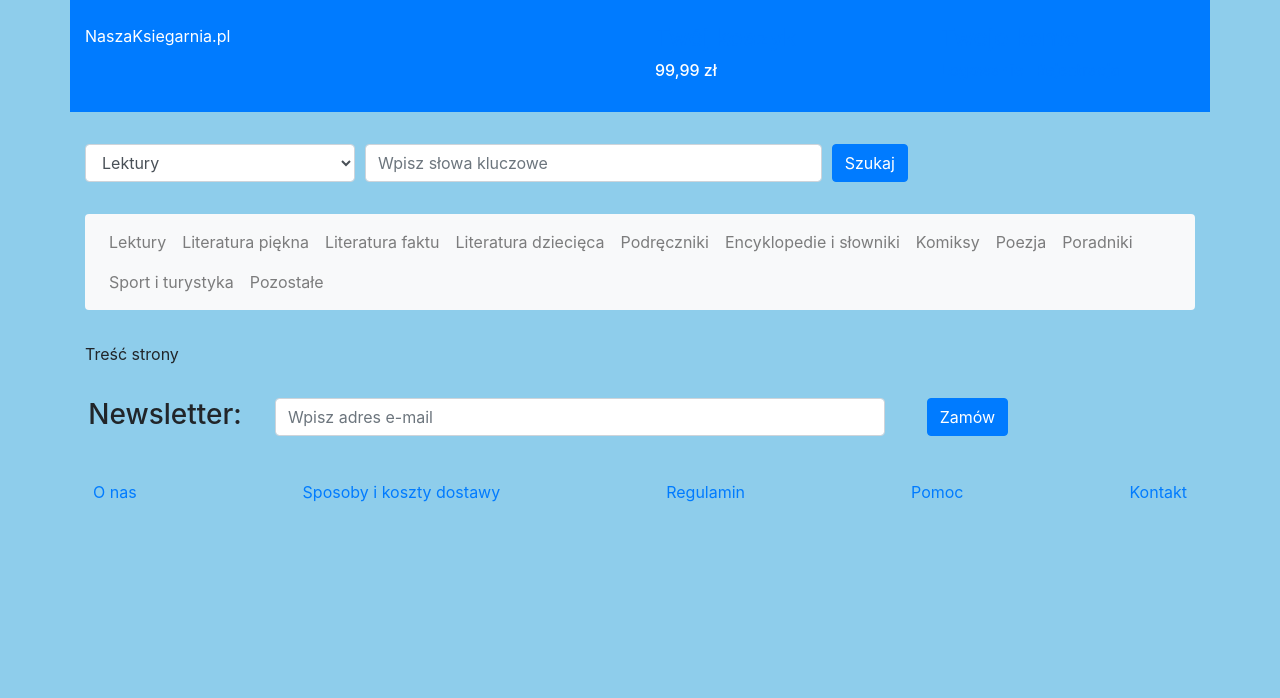
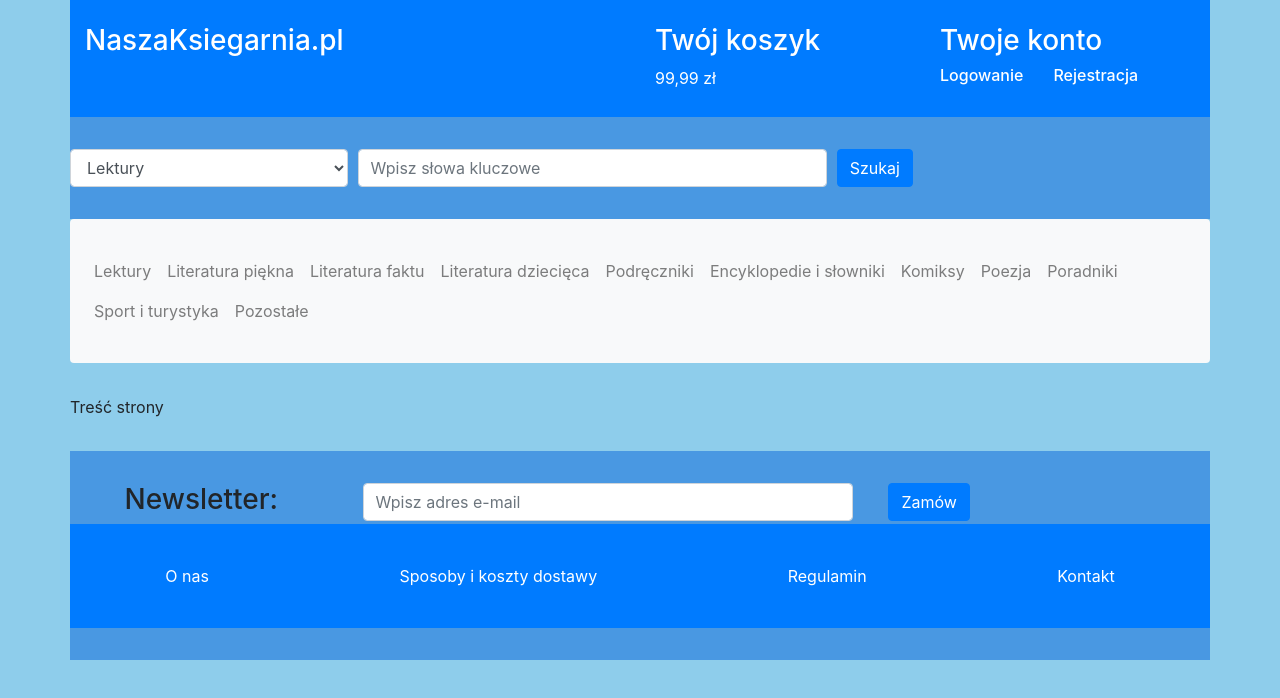
Before and after one commit to marcin-szczepanski/TAS2017, an Angular app in the folder Ksiegarnia/: page / in a window 1280 px wide. Shown: the top 698 px of the page. Built offline with nearby package versions, Linux system fonts and the light colour scheme.

Commit message:
Add some reponsiveness

```diff
--- a/Ksiegarnia/src/app/app.component.css
+++ b/Ksiegarnia/src/app/app.component.css
@@ -1,8 +1,37 @@
+.paddings {
+  padding-top: 2rem;
+  padding-bottom: 2rem;
+}
+
 .margins {
-  margin-top: 2rem;
-  margin-bottom: 2rem;
+  margin-left: -15px;
+  margin-right: -15px;
 }
 
 .btn {
   cursor: pointer;
 }
+
+.text-white {
+  color: rgb(255, 255, 255);
+}
+
+.noUnderline:hover {
+  text-decoration: none;
+  transition: 500ms;
+  color: rgb(199, 199, 199) !important;
+}
+
+.background {
+  background-color: #4998E2;
+}
+
+@media screen and (max-width: 576px) {
+  .min {
+    margin-bottom: 1rem;
+  }
+
+  .no-flex {
+    display: block;
+  }
+}
--- a/Ksiegarnia/src/app/app.component.html
+++ b/Ksiegarnia/src/app/app.component.html
@@ -1,23 +1,24 @@
 <div class="container">
   <header class="pt-4 pb-4 row bg-primary text-white">
     <div class="logo col-sm-6">
-      <a href="" class="text-white">NaszaKsiegarnia.pl</a>
+      <h3><a href="" class="noUnderline text-white">NaszaKsiegarnia.pl</a></h3>
     </div>
-    <div class="basket col-sm-3">
-      <a href=""><h4>Twój koszyk</h4></a>
-      <h6>99,99 zł</h6>
+    <div class="basket col-sm-3 col-6">
+      <h3><a href="" class="noUnderline text-white">Twój koszyk</a></h3>
+      <a href="" class="noUnderline text-white">99,99 zł</a>
     </div>
-    <div class="your-profile col-sm-3">
-      <a href=""><h4>Twoje konto</h4></a>
+    <div class="your-profile col-sm-3 col-6">
+      <h3><a href="" class="noUnderline text-white">Twoje konto</a></h3>
       <div class="hgroup row">
-        <a href="" class="col-xl-4 col-lg-5 col-md-6"><h6>Logowanie</h6></a>
-        <a href="" class="col-xl-4 col-lg-5 col-md-6"><h6>Rejestracja</h6></a>
+        <h6><a href="" class="noUnderline col-xl-4 col-lg-5 col-md-6 text-white">Logowanie</a></h6>
+        <h6><a href="" class="noUnderline col-xl-4 col-lg-5 col-md-6 text-white">Rejestracja</a></h6>
       </div>
     </div>
   </header>
-  <form action="/" method="post" class="margins">
+  <div class="background">
+  <form action="/" method="post" class="paddings margins background">
     <div class="form-row align-items-center">
-      <div class="col-md-3">
+      <div class="col-md-3 col-sm-3 min">
         <select name="category" class="form-control">
           <option>Lektury</option>
           <option>Literatura piękna</option>
@@ -32,15 +33,15 @@
           <option>Pozostałe</option>
         </select>
       </div>
-      <div class="col-md-5">
+      <div class="col-md-5 col-sm-5 min">
         <input type="text" class="form-control" name="keywords" placeholder="Wpisz słowa kluczowe" />
       </div>
-      <div class="col-md-3">
+      <div class="col-md-3 col-sm-3 min">
         <button class="btn btn-primary">Szukaj</button>
       </div>
     </div>
   </form>
-  <nav class="margins navbar navbar-expand navbar-light bg-light rounded">
+  <nav class="paddings margins navbar navbar-expand navbar-light bg-light rounded background">
       <div class="collapse navbar-collapse" id="navbarNav">
         <ul class="navbar-nav row mx-auto">
           <li class="nav-item">
@@ -79,29 +80,29 @@
         </ul>
       </div>
     </nav>
-  <section class="margins">
+  </div>
+  <section class="paddings margins">
     Treść strony
   </section>
-  <footer class="margins">
+  <footer class="paddings margins background">
     <div class="row" style="text-align: center;">
-      <h3 class="newsletter col-md-2">Newsletter: </h3>
+      <h3 class="newsletter col-md-3 col-sm-4">Newsletter: </h3>
       <form action="/" method="post" class="col">
         <div class="form-row align-items-center">
-          <div class="col-md-8">
+          <div class="col-md-7 col-sm-6 min">
             <input type="text" class="form-control" id="newsletter" name="subscriber" placeholder="Wpisz adres e-mail" />
           </div>
-          <div class="col-md-2">
+          <div class="col-md-2 col-sm-2 min">
             <button type="submit" class="btn btn-primary">Zamów</button>
           </div>
         </div>
       </form>
     </div>
-    <div class="info-pages d-flex justify-content-between margins">
-      <a href="" class="p-2">O nas</a>
-      <a href="" class="p-2">Sposoby i koszty dostawy</a>
-      <a href="" class="p-2">Regulamin</a>
-      <a href="" class="p-2">Pomoc</a>
-      <a href="" class="p-2">Kontakt</a>
+    <div class="info-pages d-flex flex-wrap justify-content-around paddings bg-primary min">
+      <a href="" class="p-2 text-white">O&nbsp;nas</a>
+      <a href="" class="p-2 text-white">Sposoby i&nbsp;koszty dostawy</a>
+      <a href="" class="p-2 text-white">Regulamin</a>
+      <a href="" class="p-2 text-white">Kontakt</a>
     </div>
   </footer>
 </div>
```
